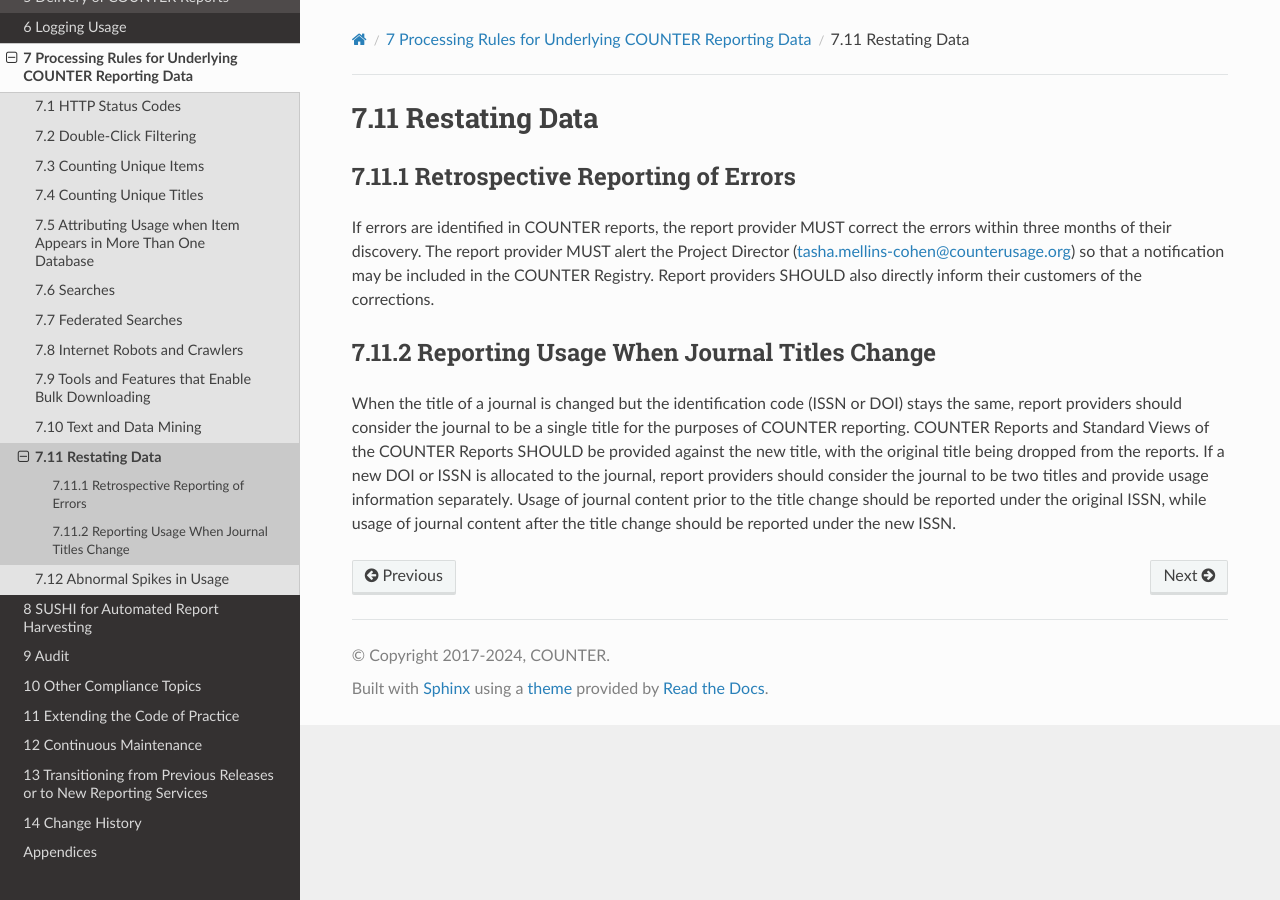
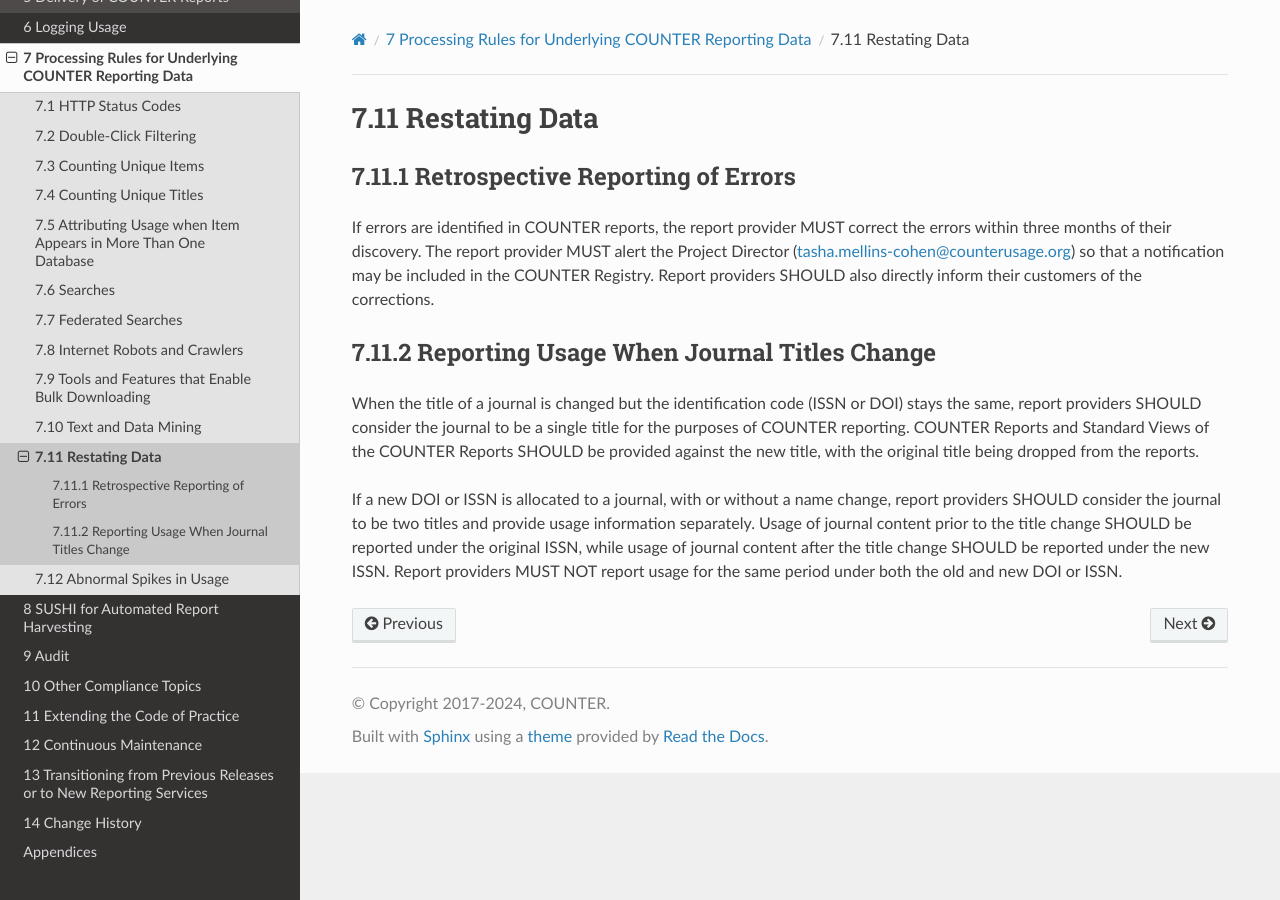
Before and after one commit to Project-Counter/cop5, a Sphinx documentation site: the page built from source/07-processing/11-restating-data.rst, in a window 1280 px wide. Built offline with Sphinx 7.4.7 and the Read the Docs theme 2.0.0, drawn with Linux system fonts in a browser that asks for light colours.

Commit message:
Update 11-restating-data.rst
reinstated the rule about not reporting usage twice, capitalised SHOULD appropriately

```diff
--- a/source/07-processing/11-restating-data.rst
+++ b/source/07-processing/11-restating-data.rst
@@ -15,4 +15,6 @@
 Reporting Usage When Journal Titles Change
 """"""""""""""""""""""""""""""""""""""""""
 
-When the title of a journal is changed but the identification code (ISSN or DOI) stays the same, report providers should consider the journal to be a single title for the purposes of COUNTER reporting. COUNTER Reports and Standard Views of the COUNTER Reports SHOULD be provided against the new title, with the original title being dropped from the reports. If a new DOI or ISSN is allocated to the journal, report providers should consider the journal to be two titles and provide usage information separately. Usage of journal content prior to the title change should be reported under the original ISSN, while usage of journal content after the title change should be reported under the new ISSN.
+When the title of a journal is changed but the identification code (ISSN or DOI) stays the same, report providers SHOULD consider the journal to be a single title for the purposes of COUNTER reporting. COUNTER Reports and Standard Views of the COUNTER Reports SHOULD be provided against the new title, with the original title being dropped from the reports.
+
+If a new DOI or ISSN is allocated to a journal, with or without a name change, report providers SHOULD consider the journal to be two titles and provide usage information separately. Usage of journal content prior to the title change SHOULD be reported under the original ISSN, while usage of journal content after the title change SHOULD be reported under the new ISSN. Report providers MUST NOT report usage for the same period under both the old and new DOI or ISSN.
```
